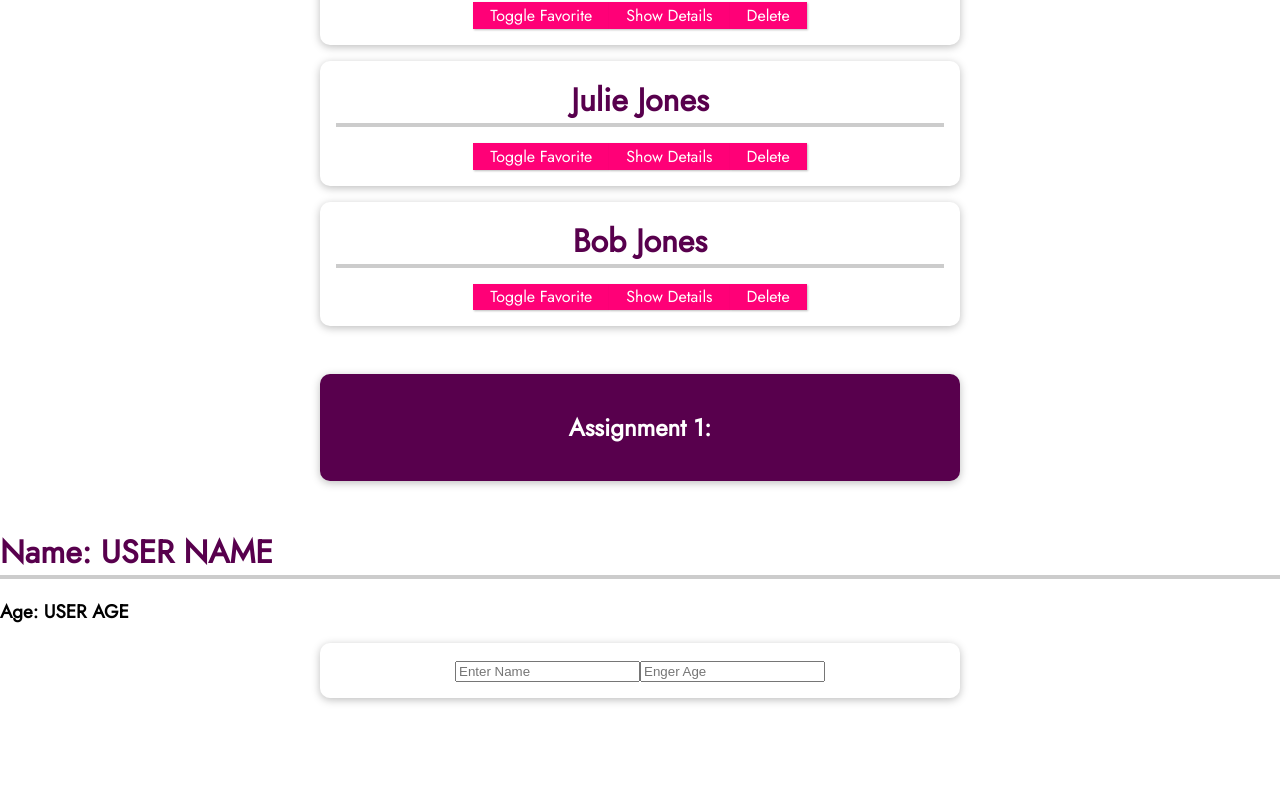
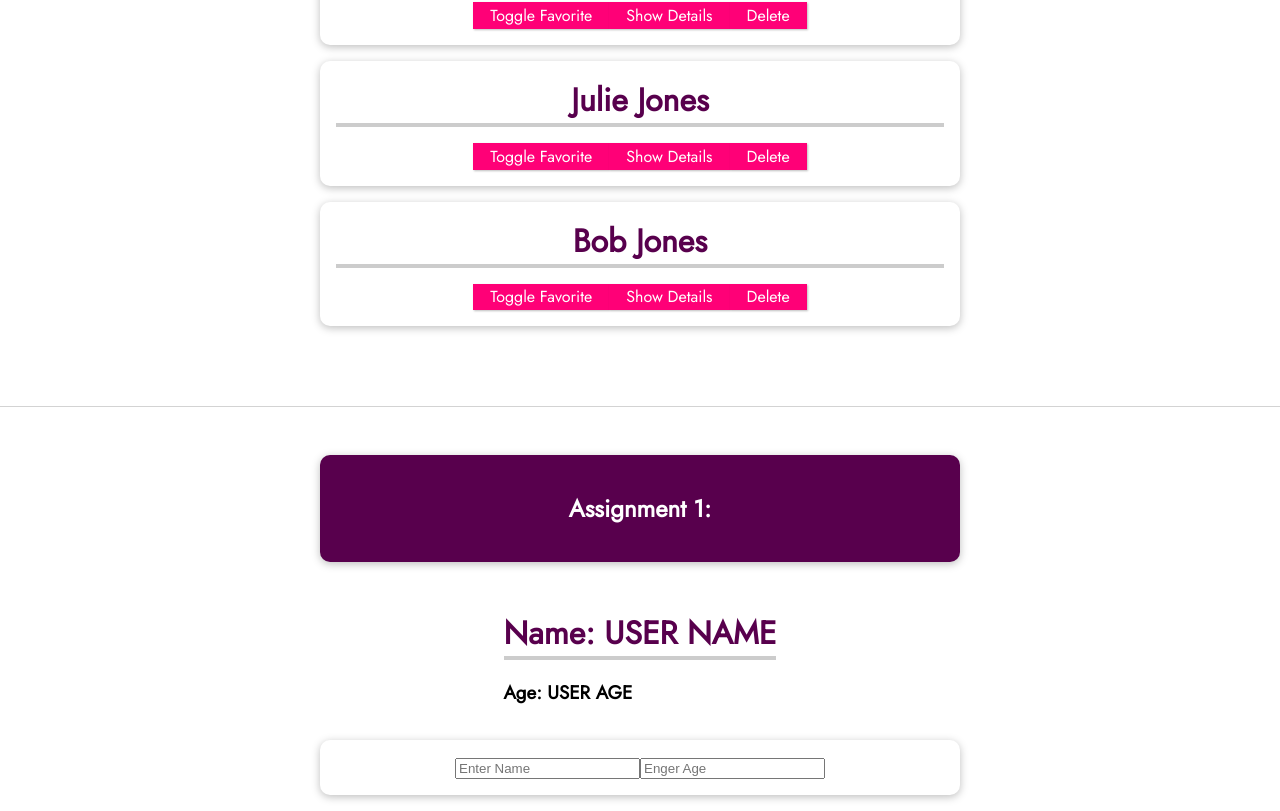
Before and after one commit to devin-L-knight/vue-first-app, a Vue app: page / in a window 1280 px wide. Shown: the part 574-1385 px from the top of the page. Before the commit the page ends 1288 px from the top, so only its background shows below. Built offline with nearby package versions, Linux system fonts and the light colour scheme.

Commit message:
added some styles to section to set it apart from the main part of the Parent template.

```diff
--- a/src/App.vue
+++ b/src/App.vue
@@ -17,7 +17,7 @@
     </ul>
   </section>
   <!-- Here we'll include a section that will render our components from assignment 1 -->
-  <section>
+  <section class="assignment-section">
     <header><h1>Assignment 1:</h1></header>
     <active-user></active-user>
     <user-data></user-data>
@@ -149,4 +149,12 @@
     border-color: #ec3169;
     box-shadow: 1px 1px 4px rgba(0, 0, 0, 0.26);
   }
+
+  .assignment-section {
+    align-items: center;
+    border-top: 1px solid lightgray;
+    display: flex;
+    flex-direction: column;
+    margin-top: 5rem;
+  }
 </style>
```
